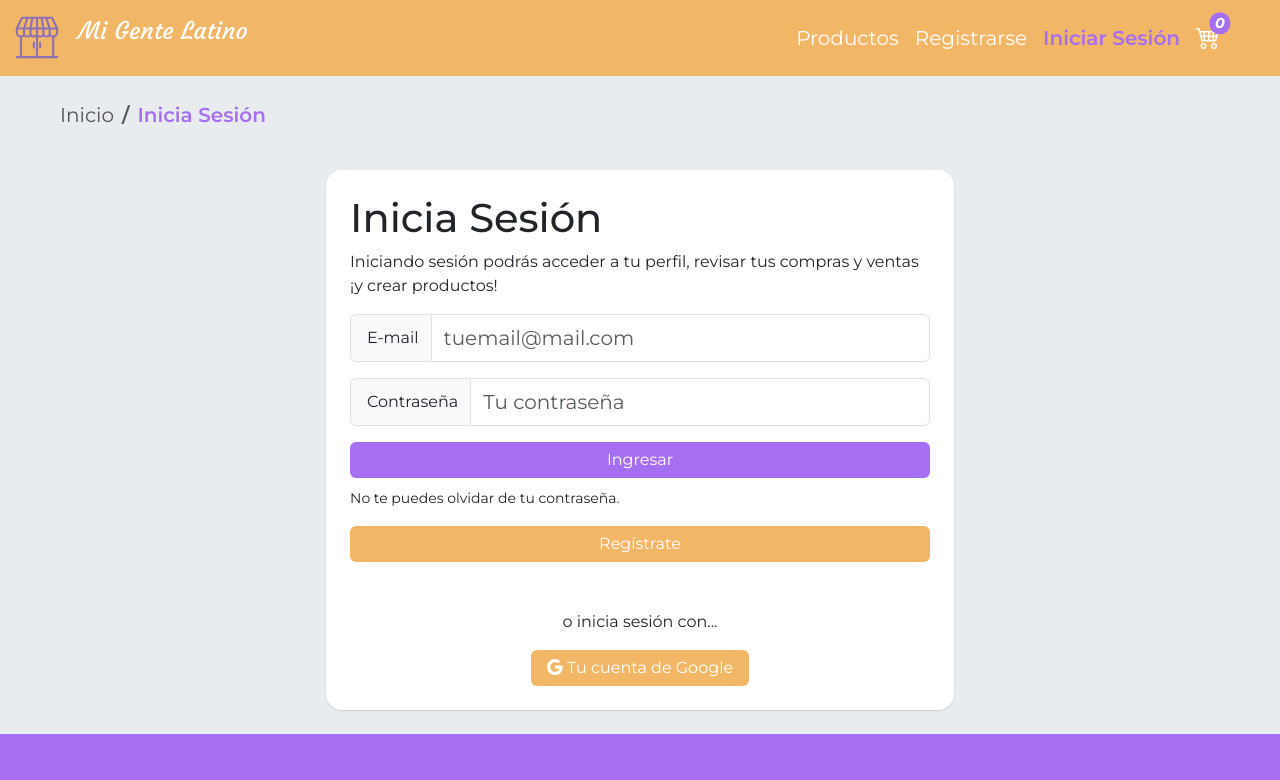
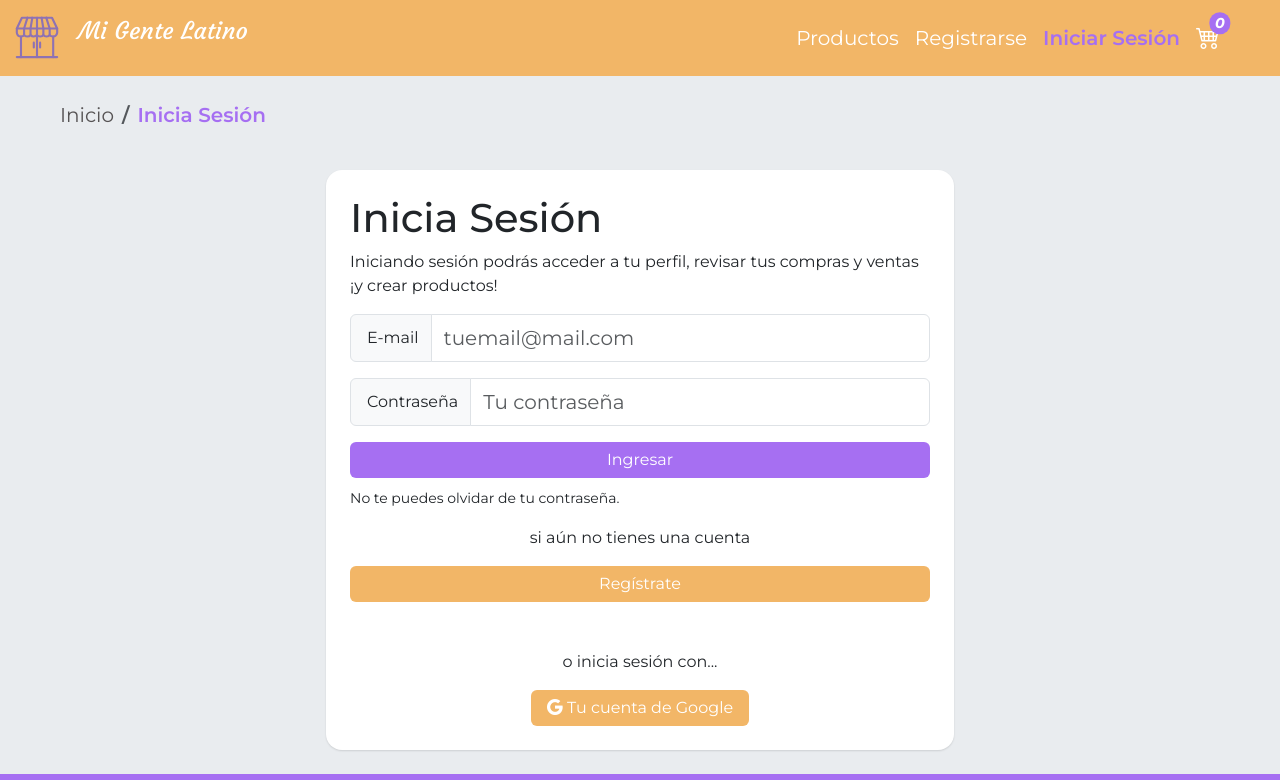
Before and after one commit to carolinalunasfarah/marketplace-frontend-react-user, a React (Vite) app: page /inicia-sesion in a window 1280 px wide. Shown: the top 780 px of the page. Built offline with nearby package versions, Linux system fonts and the light colour scheme; no server answers.

Commit message:
add p to register and login before login or register button

```diff
--- a/src/views/Login.jsx
+++ b/src/views/Login.jsx
@@ -129,6 +129,9 @@ const Login = () => {
                                 No te puedes olvidar de tu contraseña.
                             </small>
                             <section className="mt-3 text-center">
+                            <p className="cursor-default">
+                                    si aún no tienes una cuenta
+                                </p>
                                 <NavLink
                                     to="/registro"
                                     className="btn-secondary border-0 w-100">
--- a/src/views/Register.jsx
+++ b/src/views/Register.jsx
@@ -180,6 +180,9 @@ const Register = () => {
                                 Crear Cuenta
                             </Button>
                             <section className="mt-3 text-center">
+                                <p className="cursor-default">
+                                    si ya tienes una cuenta
+                                </p>
                                 <NavLink
                                     to="/inicia-sesion"
                                     className="btn-secondary border-0 w-100">
```
